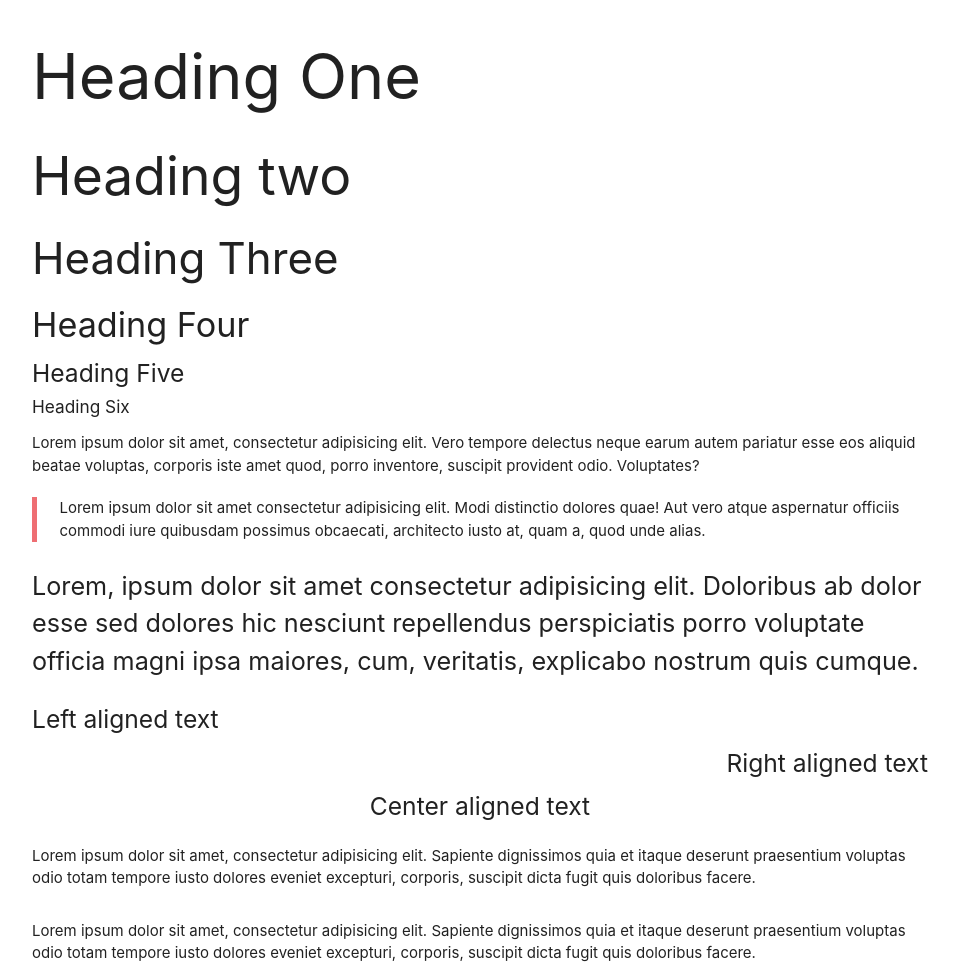
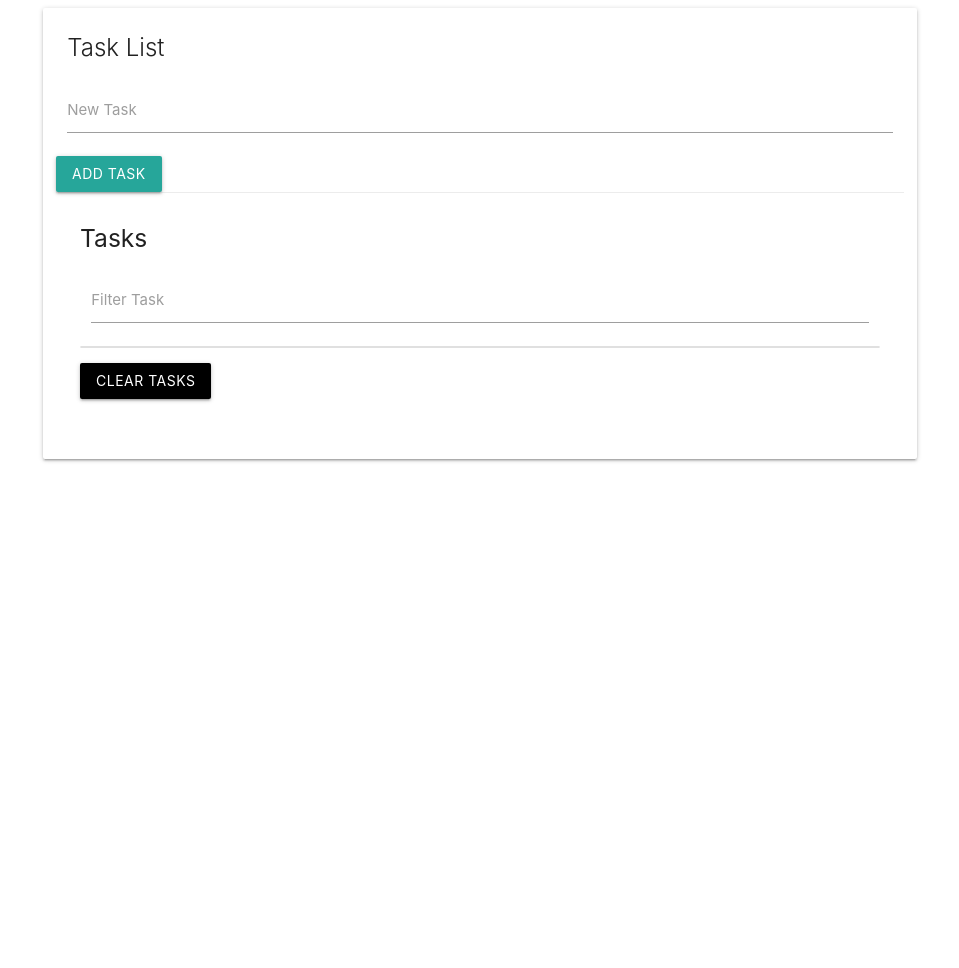
Before and after one commit to patrickinvo/web-development, a plain HTML site: page index.html in a window 1280 px wide. Shown: the whole page, without its empty margins (160-1119 px from the left). After the commit the page ends 800 px from the top, so only its background shows below. Drawn offline with nearby package versions, Linux system fonts and the light colour scheme.

Commit message:
Add files via upload

```diff
--- a/index.html
+++ b/index.html
@@ -4,51 +4,51 @@
     <meta charset="UTF-8">
     <meta http-equiv="X-UA-Compatible" content="IE=edge">
     <meta name="viewport" content="width=device-width, initial-scale=1.0">
+    <title>Tasks List</title>
+    <!-- Font awesome -->
+    <script src="https://kit.fontawesome.com/6a79530112.js" crossorigin="anonymous"></script>
+    <!-- Material Icons -->
+    <link href="https://fonts.googleapis.com/icon?family=Material+Icons" rel="stylesheet">
     <!-- Compiled and minified CSS -->
     <link rel="stylesheet" href="https://cdnjs.cloudflare.com/ajax/libs/materialize/1.0.0/css/materialize.min.css">
-    <title>Typography</title>
 </head>
 <body>
     <div class="container">
-		<!-- Headings -->
-		<h1>Heading One</h1>
-		<h2>Heading two</h2>
-		<h3>Heading Three</h3>
-		<h4>Heading Four</h4>
-		<h5>Heading Five</h5>
-		<h6>Heading Six</h6>
+        <div class="row">
+            <div class="col s12">
+                <div id="main" class="card">
+                    <div class="card-content">
+                        <span class="card-title">Task List</span>
+                        <div class="row">
+                            <form id="task-form">
+                                <div class="input-field col s12">
+                                    <input type="text" name="task" id="task">
+                                    <label for="task">New Task</label>
+                                </div>
+                                <input type="submit" value="Add Task" class="btn">
+                            </form>
+                            <div class="card-action">
+                                <h5 id="task-title">Tasks</h5>
+                                <div class="input-field col s12">
+                                    <input type="text" name="filter" id="filter">
+                                    <label for="">Filter Task</label>
+                                </div>
+                                <ul class="collection">
 
-		<!-- Paragraph -->
-		<p>Lorem ipsum dolor sit amet, consectetur adipisicing elit. Vero tempore delectus neque earum autem pariatur esse eos aliquid beatae voluptas, corporis iste amet quod, porro inventore, suscipit provident odio. Voluptates?</p>
-
-		<!-- Blockqoute -->
-		<blockquote>Lorem ipsum dolor sit amet consectetur adipisicing elit. Modi distinctio dolores quae! Aut vero atque aspernatur officiis commodi iure quibusdam possimus obcaecati, architecto iusto at, quam a, quod unde alias.</blockquote>
-
-		<!-- Flow text -->
-		<p class="flow-text">Lorem, ipsum dolor sit amet consectetur adipisicing elit. Doloribus ab dolor esse sed dolores hic nesciunt repellendus perspiciatis porro voluptate officia magni ipsa maiores, cum, veritatis, explicabo nostrum quis cumque.</p>
-
-		<!-- Text Alignment -->
-		<div>
-    		<h5 class="left-align">Left aligned text</h5>
+                                </ul>
+                                <a href="#" class="clear-tasks btn black">Clear Tasks</a>
                             </div>
-  		<div>
-    		<h5 class="right-align">Right aligned text</h5>
                         </div>
-		<div>
-			<h5 class="center-align">Center aligned text</h5>
                     </div>
-
-		<!-- Quick Floats -->
-		<p class="left">Lorem ipsum dolor sit amet, consectetur adipisicing elit. Sapiente dignissimos quia et itaque deserunt praesentium voluptas odio totam tempore iusto dolores eveniet excepturi, corporis, suscipit dicta fugit quis doloribus facere.</p>
-		<br>
-		<br>
-		<p class="right">Lorem ipsum dolor sit amet, consectetur adipisicing elit. Sapiente dignissimos quia et itaque deserunt praesentium voluptas odio totam tempore iusto dolores eveniet excepturi, corporis, suscipit dicta fugit quis doloribus facere.</p>
+                </div>
+            </div>
+        </div>
     </div>
 
     <!-- Jquery CDN -->
     <script src="https://code.jquery.com/jquery-3.6.0.min.js" integrity="sha256-/xUj+3OJU5yExlq6GSYGSHk7tPXikynS7ogEvDej/m4=" crossorigin="anonymous"></script>
     <!-- Compiled and minified JavaScript -->
     <script src="https://cdnjs.cloudflare.com/ajax/libs/materialize/1.0.0/js/materialize.min.js"></script>
-
+    <script src="app.js"></script>
 </body>
 </html>
```
Lines whose indentation alone changed are shown as unchanged.
